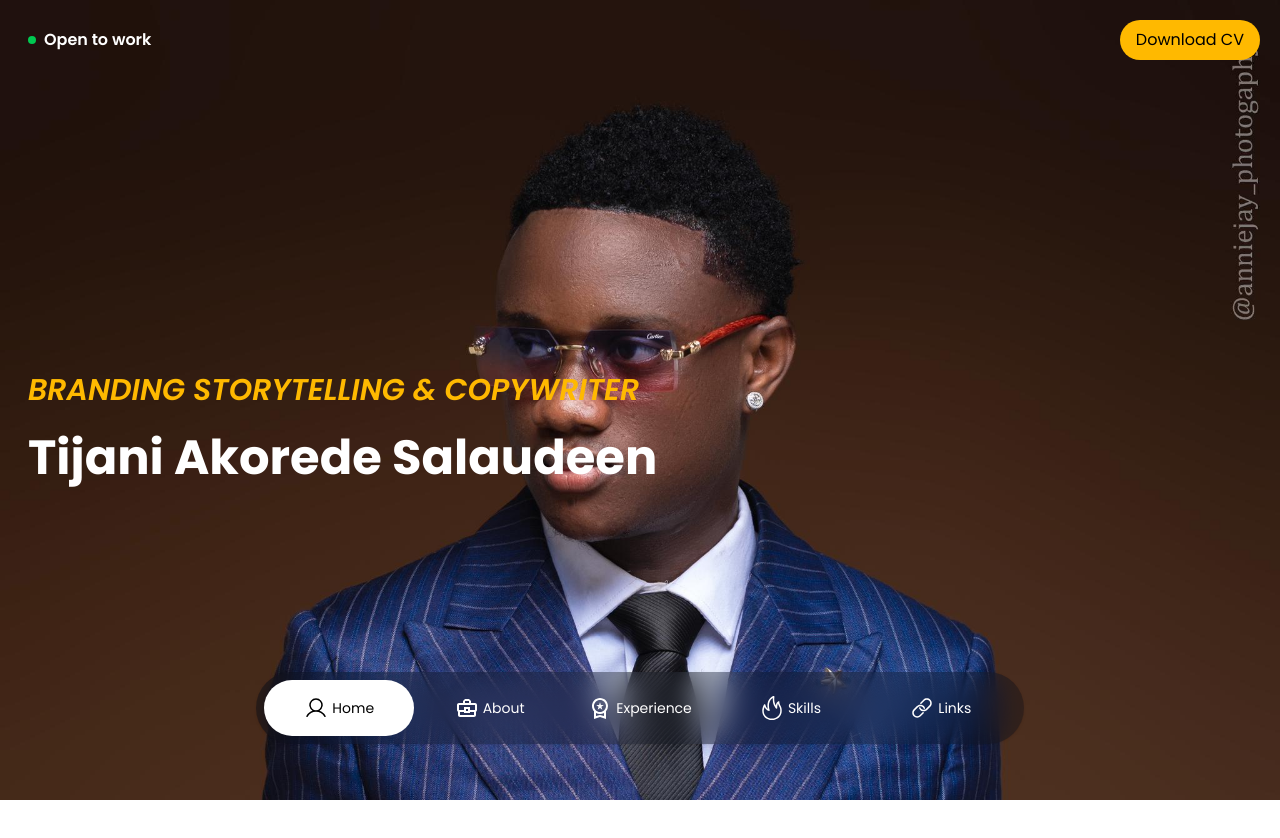
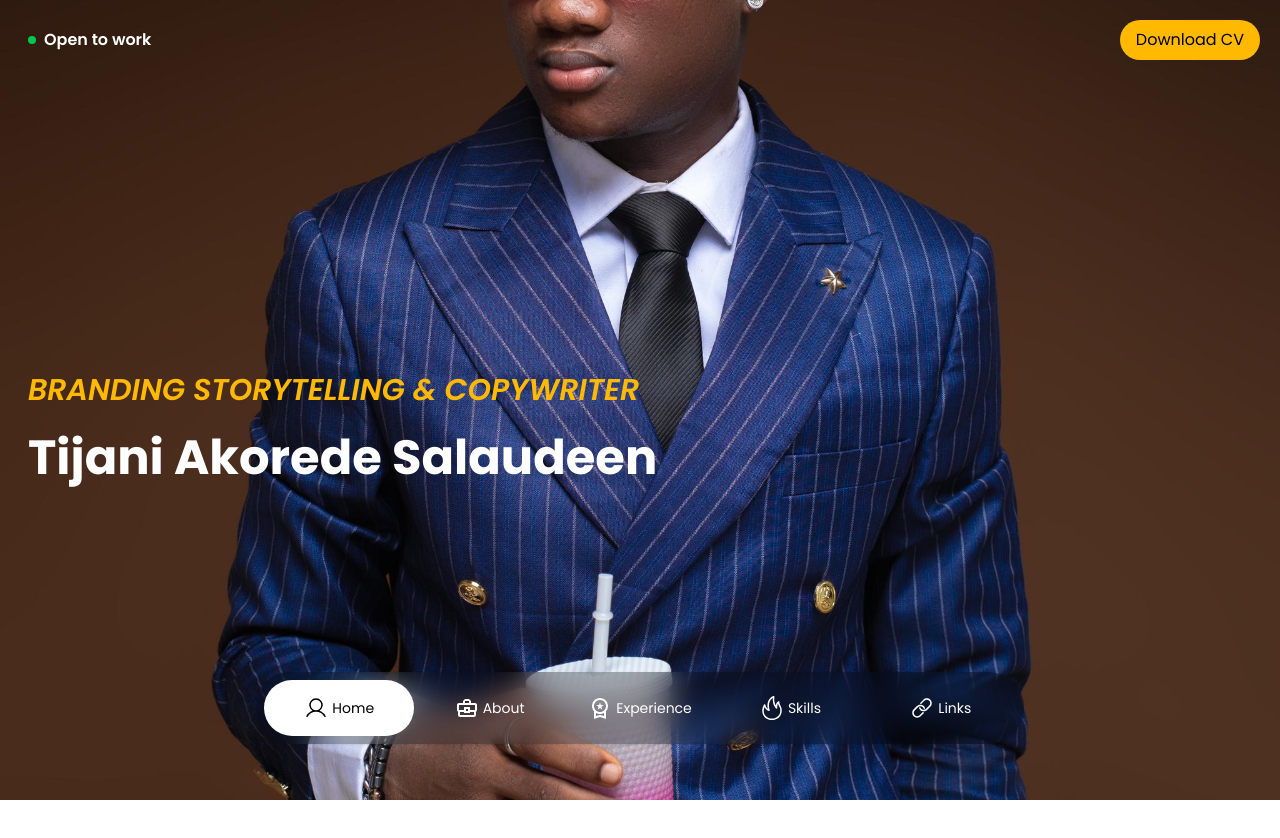
Before and after one commit to Cleve-keem/TJ-Portfolio, a React (Vite) app: page / in a window 1280 px wide. Shown: the top 838 px of the page. Built offline with nearby package versions, Linux system fonts and the light colour scheme.

Commit message:
added a small  height

```diff
--- a/src/features/Main/components/Main.jsx
+++ b/src/features/Main/components/Main.jsx
@@ -3,11 +3,11 @@ export default function Main() {
     <main className="p-7 text-white" id="home">
       {/* Background layer */}
       <div
-        className="fixed inset-0 bg-[url('/bg-image.jpg')] bg-cover bg-top bg-no-repeat -z-10 transition-all duration-500 ease-in-out"
+        className="fixed inset-0 bg-[url('/bg-image.jpg')] bg-cover bg-center bg-no-repeat -z-10 transition-all duration-500 ease-in-out"
         aria-hidden="true"
       />
 
-      <section className="flex flex-col h-dvh">
+      <section className="flex flex-col h-svh">
         <div className="flex items-center gap-2">
           <span className="block size-2 bg-green-500 rounded-full"></span>
           <p className="font-semibold">Open to work</p>
```
